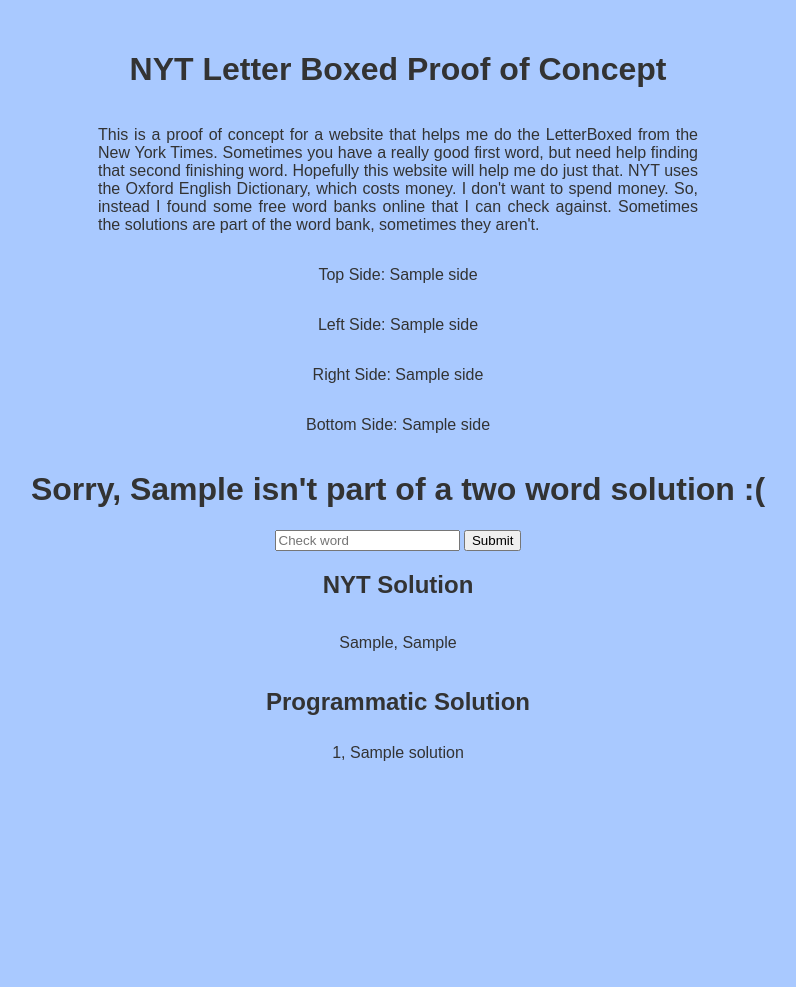
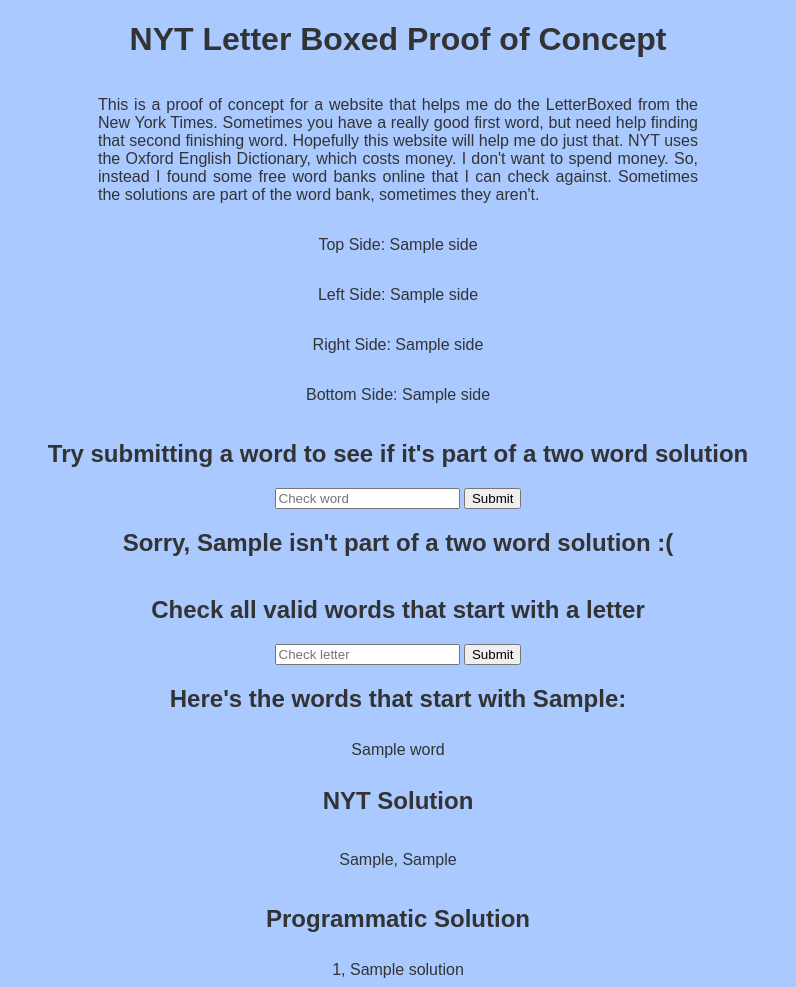
Before and after one commit to mschwimmer/letterboxed, a Flask app: template templates/index.html in a window 1280 px wide. Shown: the whole page, without its empty margins (242-1038 px from the left). Before the commit the page ends 761 px from the top, so only its background shows below. Run offline with Flask 3, Linux system fonts and the light colour scheme; the template is opened without the code that fills it: most values are stand-ins (such as "Sample title", 1, 10 or a date in 2020); parts of the project's set-up code (start-up, migrations or seed data) failed here and were passed over.

Commit message:
Added basic first word checker

```diff
--- a/app.py
+++ b/app.py
@@ -22,7 +22,9 @@
 EASY_DICTIONARY = Dictionary("words_easy.txt")
 SOLVER = LetterBoxedSolver(BOARD, EASY_DICTIONARY, "words_easy.txt")
 TWO_WORD_SOLUTIONS = SOLVER.get_two_word_solutions()
-
+FLAT_TWO_WORD_SOLUTIONS = {word for solution in TWO_WORD_SOLUTIONS for word in solution}
+# Create a dict that matches first letter to list of words with first letter
+FIRST_LETTER_MAP = {first_letter: [word for word in FLAT_TWO_WORD_SOLUTIONS if word.startswith(first_letter)] for first_letter in set(word[0] for word in FLAT_TWO_WORD_SOLUTIONS)}
 
 @app.route('/')
 def index():
@@ -37,19 +39,32 @@
     if request.method == 'POST':
         user_input = request.form['user_word'].lower()
 
-        flattened_set_of_solution_words = {word for solution in TWO_WORD_SOLUTIONS for word in solution}
-        is_correct = user_input in flattened_set_of_solution_words
+
+        is_correct = user_input in FLAT_TWO_WORD_SOLUTIONS
         print(user_input)
-        print(flattened_set_of_solution_words)
-        print(user_input in flattened_set_of_solution_words)
+        print(FLAT_TWO_WORD_SOLUTIONS)
+        print(user_input in FLAT_TWO_WORD_SOLUTIONS)
         return render_template('index.html',
-                           sides=TODAY_METADATA['sides'],
-                           nyt_solution=TODAY_METADATA['nyt_solution'],
-                           prog_solutions=TWO_WORD_SOLUTIONS,
-                               is_correct=is_correct,
-                               user_word=user_input)
+                            sides=TODAY_METADATA['sides'],
+                            nyt_solution=TODAY_METADATA['nyt_solution'],
+                            prog_solutions=TWO_WORD_SOLUTIONS,
+                            is_correct=is_correct,
+                            user_word=user_input)
 
+@app.route('/check_letter', methods=['POST'])
+def check_letter():
+    if request.method == 'POST':
+        user_input = request.form['user_letter'].lower()
+        valid_words = FIRST_LETTER_MAP.get(user_input)
+        print(user_input)
+        print(valid_words)
 
+        return render_template('index.html',
+                               sides=TODAY_METADATA['sides'],
+                               nyt_solution=TODAY_METADATA['nyt_solution'],
+                               prog_solutions=TWO_WORD_SOLUTIONS,
+                               valid_words=valid_words,
+                               user_letter=user_input)
 
 if __name__ == '__main__':
     app.run(debug=True)
--- a/templates/index.html
+++ b/templates/index.html
@@ -7,7 +7,7 @@
     <link rel="stylesheet" href="{{ url_for('static', filename='style.css') }}">
 </head>
 <body>
-    <h1>NYT Letter Boxed Proof of Concept</h1>
+    <a href="{{url_for('index')}}" style="text-decoration: none; color: inherit;"><h1>NYT Letter Boxed Proof of Concept</h1></a>
     <p>
         This is a proof of concept for a website that helps me do the LetterBoxed from the New York Times.
         Sometimes you have a really good first word, but need help finding that second finishing word.
@@ -22,21 +22,36 @@
     <p>Right Side: {{sides[1]}}</p>
     <p>Bottom Side: {{sides[2]}}</p>
 
-
-
-    {% if is_correct is not none and user_word %}
-        {% if is_correct == true %}
-            <h1>Looks like {{user_word}} is part of a two word solution :)))</h1>
-        {% else %}
-            <h1>Sorry, {{user_word}} isn't part of a two word solution :(</h1>
-        {% endif %}
-    {% else %}
-            <h1>Try submitting a word to see if it's part of a two word solution</h1>
-    {% endif %}
+    <h2>Try submitting a word to see if it's part of a two word solution</h2>
     <form action="/check_word" method="post">
         <input type="text" name="user_word" id="user-word" placeholder="Check word">
         <button type="submit">Submit</button>
     </form>
+
+    {% if is_correct is not none and user_word %}
+        {% if is_correct == true %}
+            <h2>Looks like {{user_word}} is part of a two word solution :)))</h2>
+        {% else %}
+            <h2>Sorry, {{user_word}} isn't part of a two word solution :(</h2>
+        {% endif %}
+    {% endif %}
+
+    <h2>Check all valid words that start with a letter</h2>
+    <form action="/check_letter" method="post">
+        <input type="text" name="user_letter" id="user-letter" placeholder="Check letter">
+        <button type="submit">Submit</button>
+    </form>
+
+    {% if user_letter is not none and valid_words is not none %}
+    <h2>Here's the words that start with {{user_letter}}:</h2>
+    <ul>
+        {% for word in valid_words %}
+            <li>{{word}}</li>
+        {% endfor %}
+    </ul>
+    {% elif user_letter is not none and valid_words is none %}
+    <h2>Couldn't find any words that start with {{user_letter}}</h2>
+    {% endif %}
 
     <!-- SOLUTIONS -->
     <h2 id="nyt-solution">NYT Solution</h2>
```
